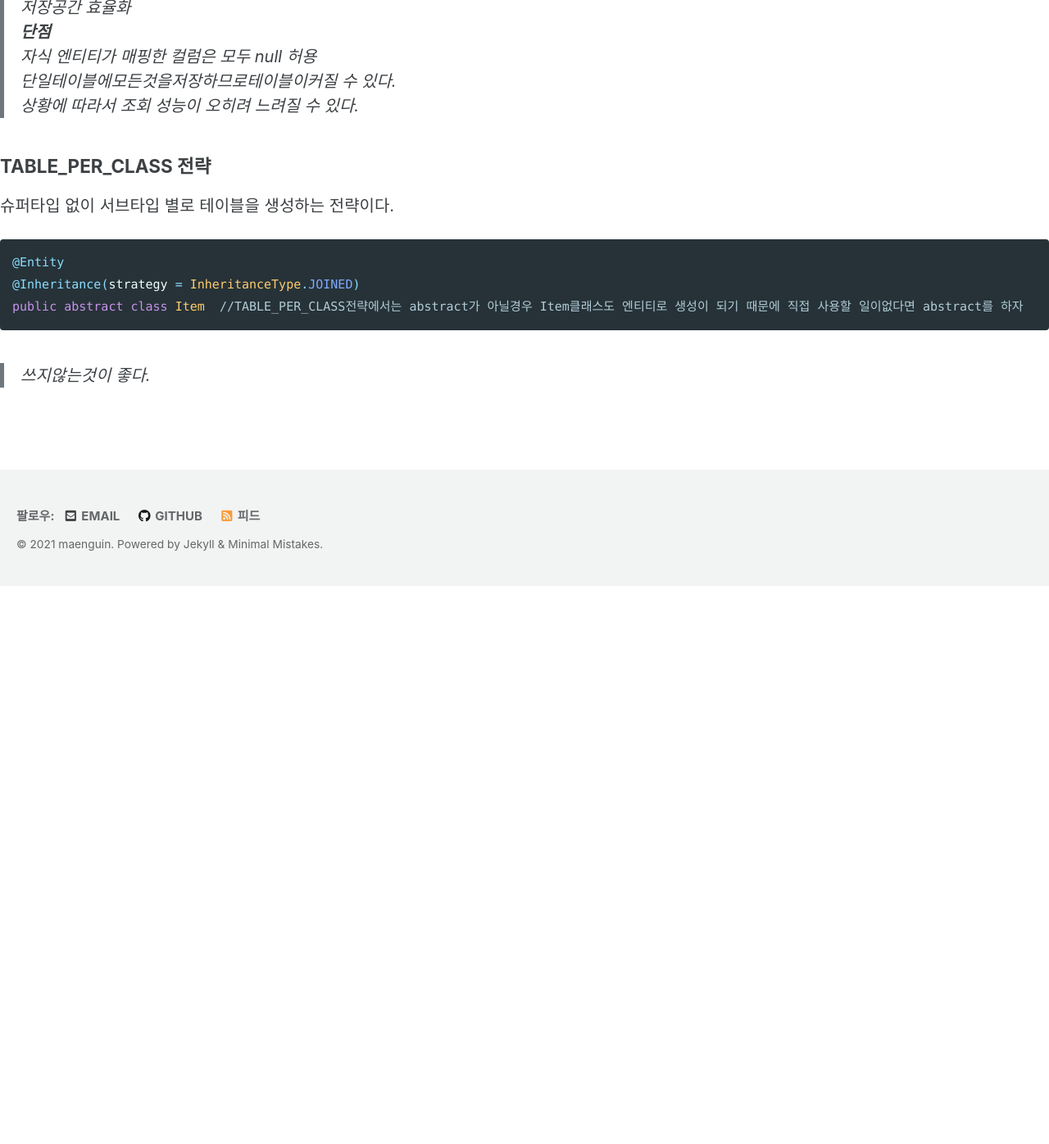
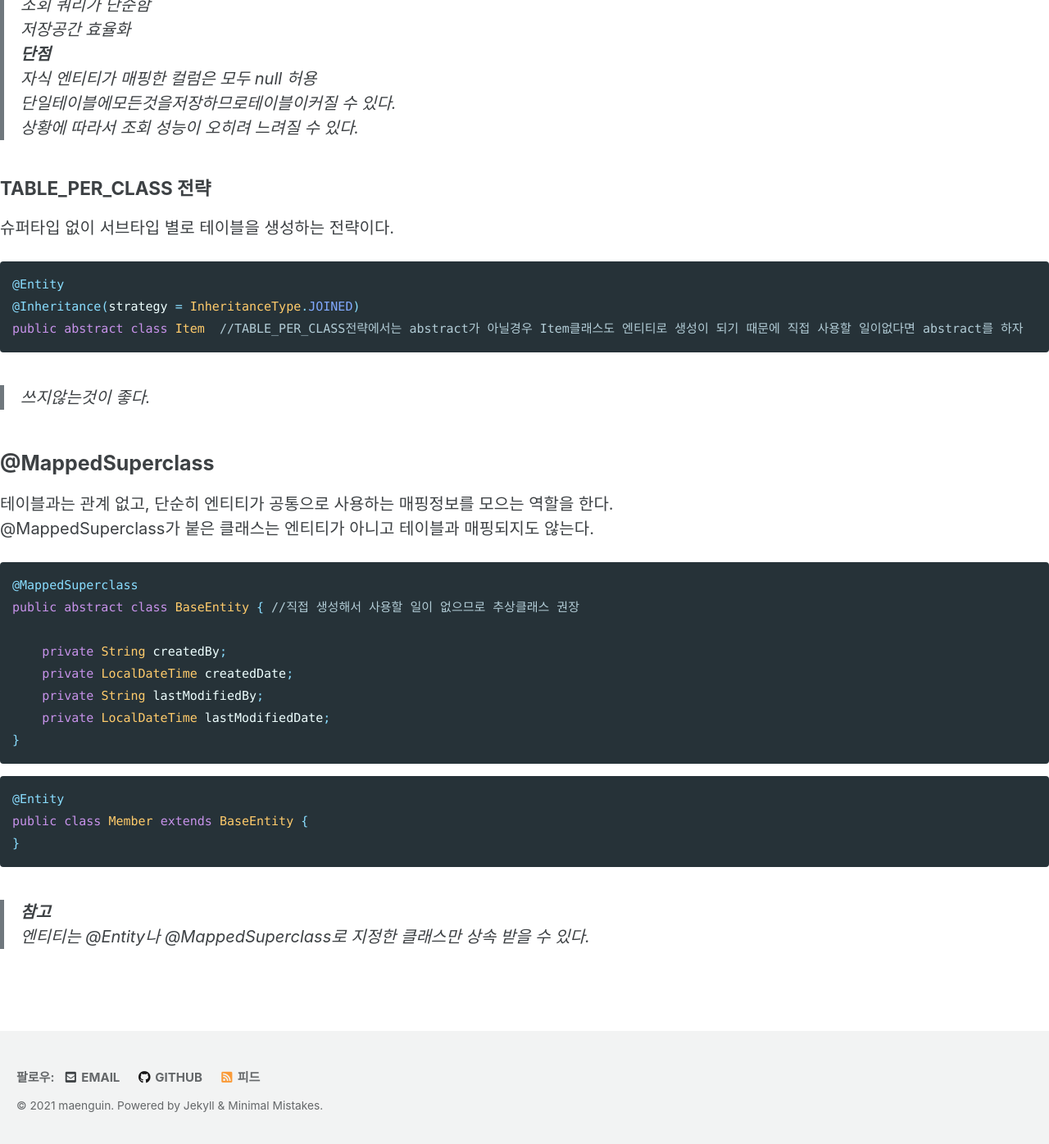
Before and after one commit to maenguin/maenguin.github.io, a Jekyll site: the page built from private/2020-12-31-jpa-basic.md, in a window 1280 px wide and 1400 px high, scrolled down 17307 px. Shown: the top 1396 px of the window at 82% size. Built offline with Jekyll 4.4.1, drawn with Linux system fonts in a browser that asks for light colours; cached includes are drawn as plain includes; our own code applies the rules of GitHub Pages for plain Markdown files; before the commit the page ends 18022 px from its top, so only the background shows below that.

Commit message:
Update 2020-12-31-jpa-basic.md

````diff
--- a/private/2020-12-31-jpa-basic.md
+++ b/private/2020-12-31-jpa-basic.md
@@ -540,7 +540,8 @@ public abstract class Item
 @Entity
 @Inheritance(strategy = InheritanceType.SINGLE_TABLE)
 @DiscriminatorColumn  //SINGLE_TABLE전략에서는 DTYPE 컬럼이 필수이므로 해당 코드가 없어도 자동으로 들어간다.
-public abstract class Item
+public abstract class Item {
+}
 
 @Entity
 @DiscriminatorValue("B")  //DTYPE 컬럼에 들어갈 값을 설정한다. (기본값 : 엔티티의 이름)
@@ -567,3 +568,24 @@ public class Book extends Item {
 public abstract class Item  //TABLE_PER_CLASS전략에서는 abstract가 아닐경우 Item클래스도 엔티티로 생성이 되기 때문에 직접 사용할 일이없다면 abstract를 하자
 ```
 > 쓰지않는것이 좋다.
+
+## @MappedSuperclass
+테이블과는 관계 없고, 단순히 엔티티가 공통으로 사용하는 매핑정보를 모으는 역할을 한다.
+@MappedSuperclass가 붙은 클래스는 엔티티가 아니고 테이블과 매핑되지도 않는다.
+```java
+@MappedSuperclass
+public abstract class BaseEntity { //직접 생성해서 사용할 일이 없으므로 추상클래스 권장
+
+    private String createdBy;
+    private LocalDateTime createdDate;
+    private String lastModifiedBy;
+    private LocalDateTime lastModifiedDate;
+}
+```
+```java
+@Entity
+public class Member extends BaseEntity {
+}
+```
+> **참고**
+엔티티는 @Entity나 @MappedSuperclass로 지정한 클래스만 상속 받을 수 있다.
````
